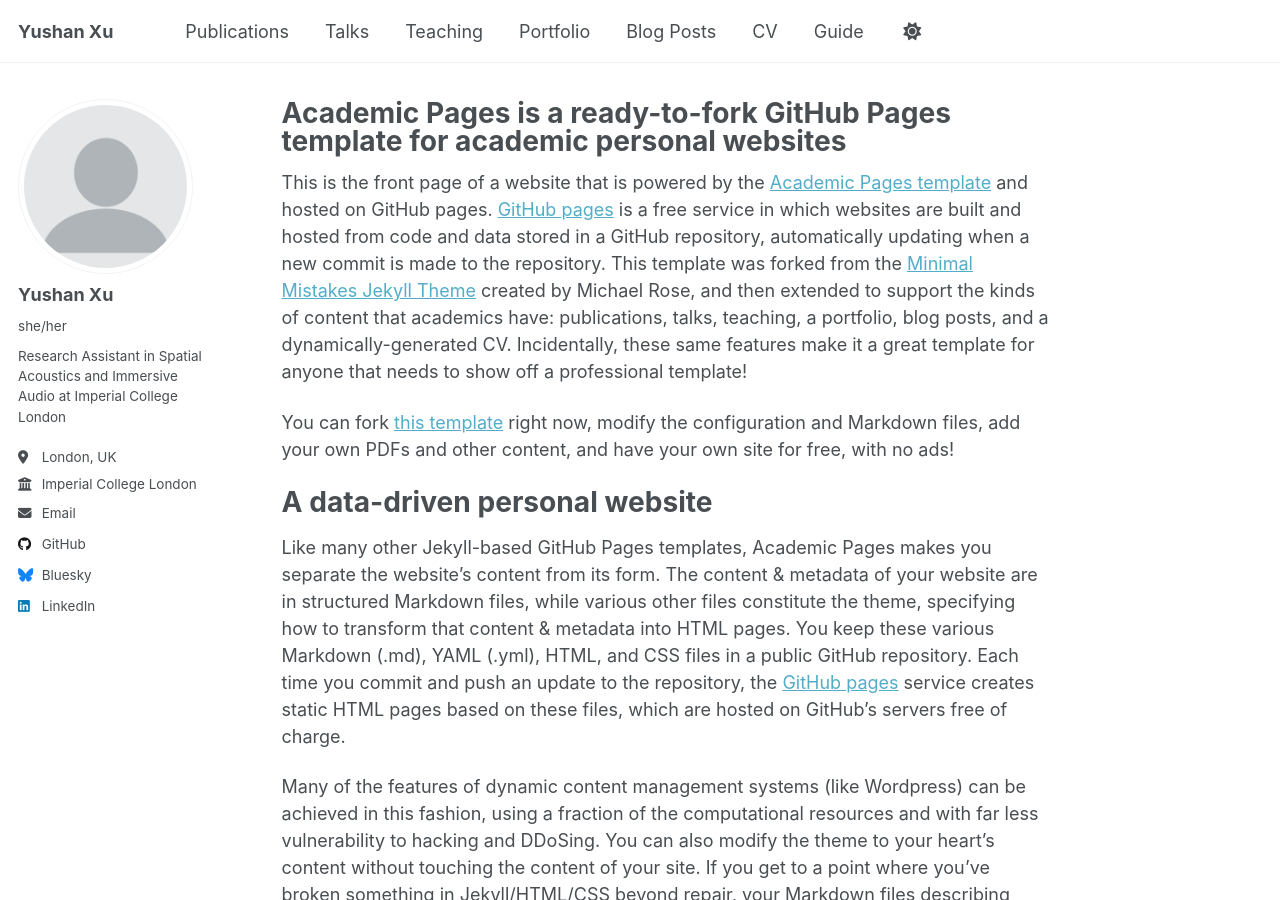
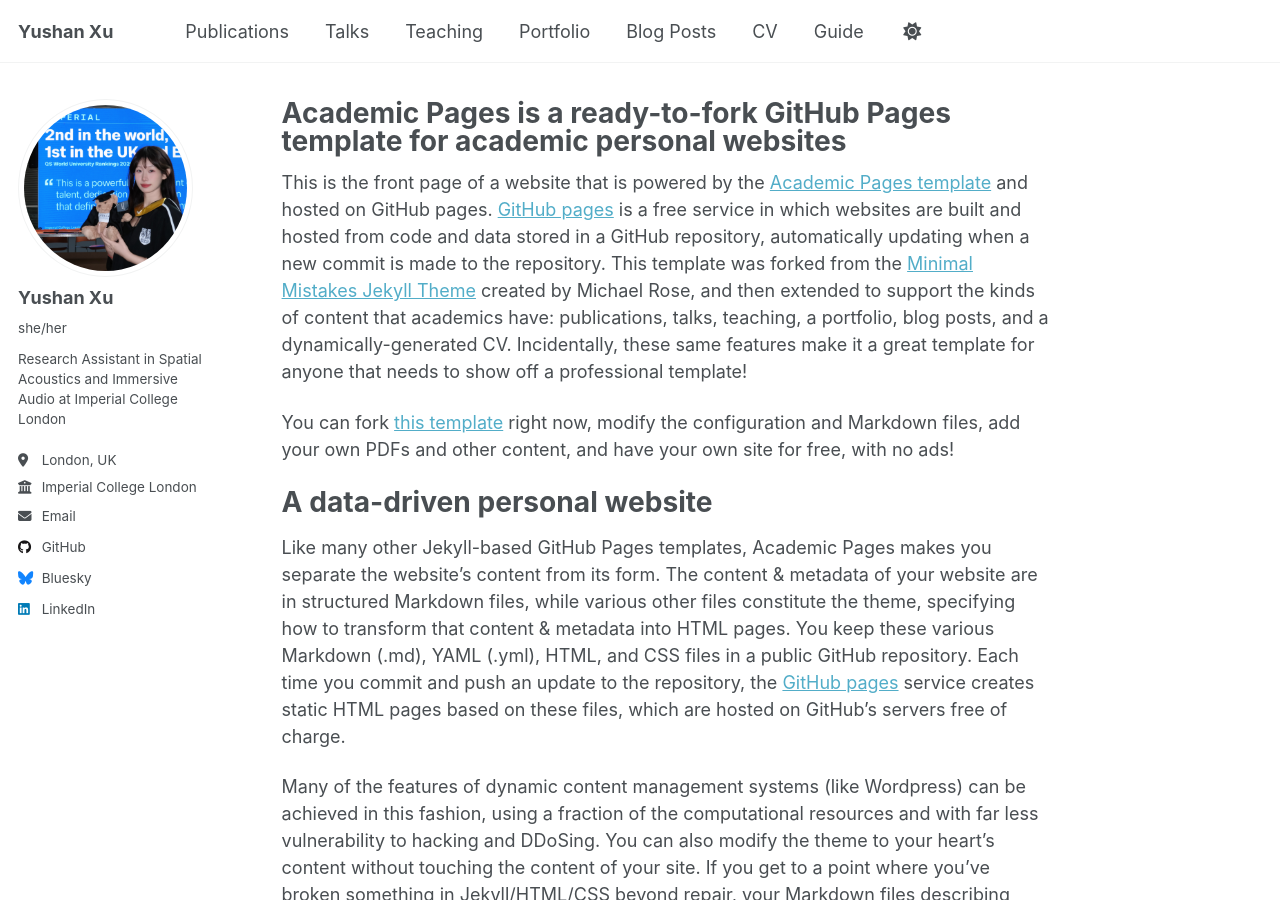
Before and after one commit to Yushan-Xu/Yushan-Xu.github.io, a Jekyll site: the page built from _pages/about.md, in a window 1280 px wide and 900 px high. Built offline with Jekyll 4.4.1, drawn with Linux system fonts in a browser that asks for light colours; a script that is not in the unit is left out.

Commit message:
Update _config.yml
个人照片

```diff
--- a/_config.yml
+++ b/_config.yml
@@ -23,7 +23,7 @@ repository               : "academicpages/academicpages.github.io"
 #               Additional customization can be done by editing /_includes/author-profile.html
 author:
   # Biographic information
-  avatar           : "profile.png"
+  avatar           : "IMG_7702.JPG"
   name             : "Yushan Xu"
   pronouns         : "she/her"
   bio              : "Research Assistant in Spatial Acoustics and Immersive Audio at Imperial College London"
```
